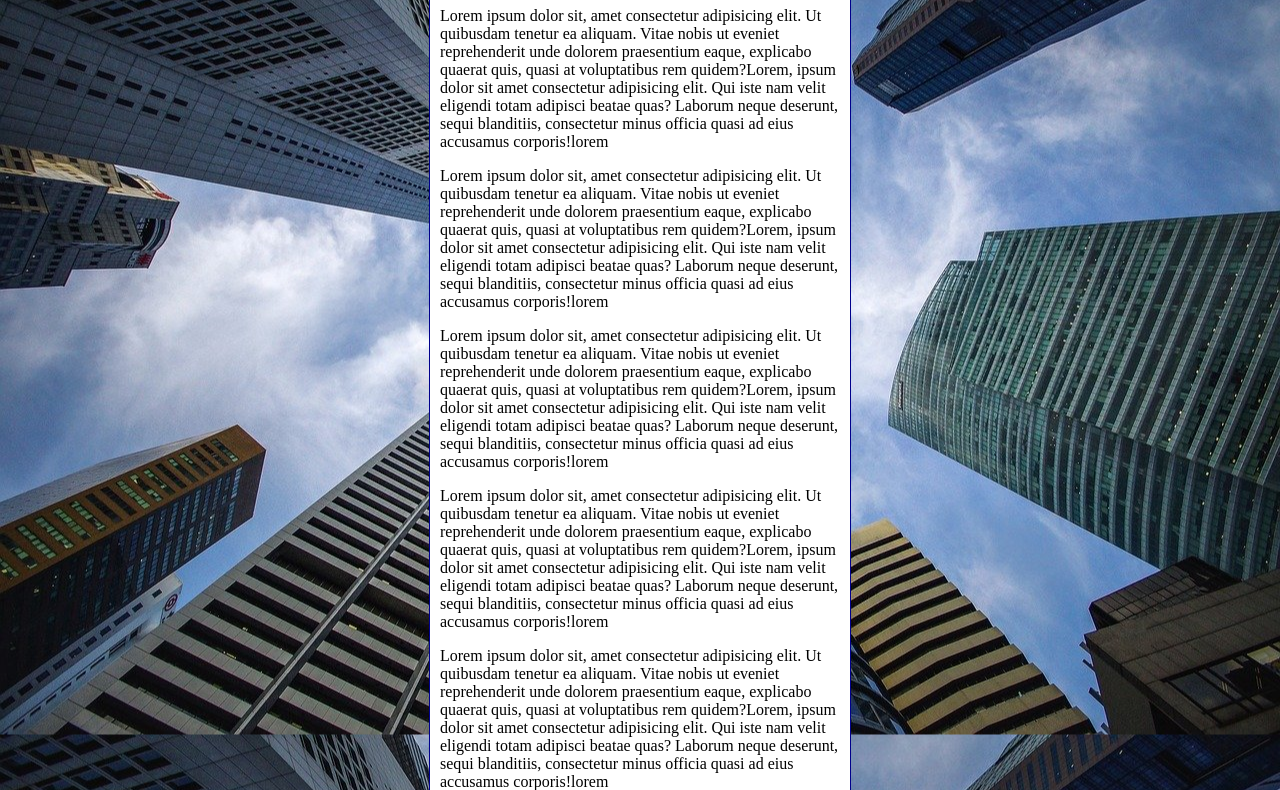
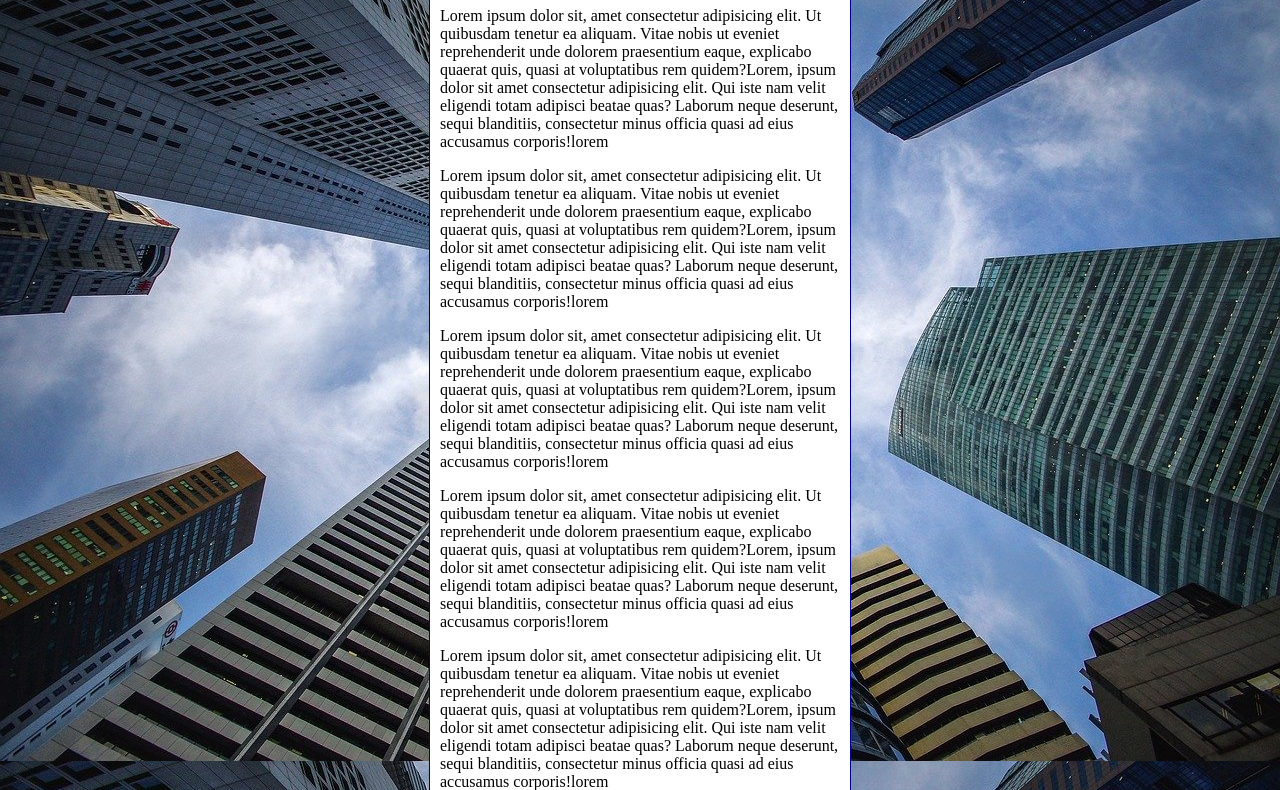
Before and after one commit to danddanielribeiro-dotcom/html-css, a plain HTML site: page Exercícios/ex022/fundo006.html in a window 1280 px wide. Shown: the part 92-882 px from the top of the page. Drawn offline with Linux system fonts and the light colour scheme.

Commit message:
Update fundo006.html

```diff
--- a/Exercícios/ex022/fundo006.html
+++ b/Exercícios/ex022/fundo006.html
@@ -3,19 +3,27 @@
 <head>
     <meta charset="UTF-8">
     <meta name="viewport" content="width=device-width, initial-scale=1.0">
-    <title>Document</title>
+    <title>fundo fixo de tela</title>
     <style>
         body {
             height: 98vh;
-            background-color: black;
+            /*background-color: black;
             background-image: url('imagens/wallpaper002.jpg');
             background-position: center center;
-            background-repeat: repeat;
+            background-repeat: no-repeat;
+            background-size: cover;
+            background-attachment: fixed;*/
+
+            /* shorthand - background
+                color > image > position > repeat > [size] *não funciona* > attachment
+            */
+
+            background: black url('imagens/wallpaper002.jpg') center center no-repeat fixed;
             background-size: cover;
         }
         main {
             background-color: white;
-            width: 400px;
+            max-width: 400px;
             padding: 10px;
             margin: auto;
             border: 1px solid darkblue;
```
